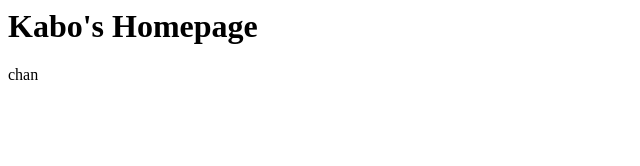
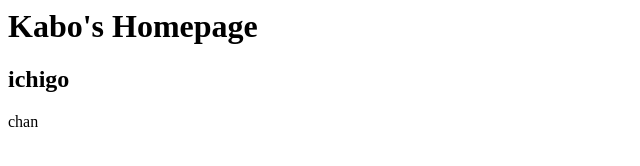
Before and after one commit to kabochan-lake/programing-pwa, a plain HTML site: page index.html in a window 1280 px wide. Shown: the whole page, without its empty margins (0-640 px from the left). Drawn offline with Linux system fonts and the light colour scheme.

Commit message:
Update index.html

```diff
--- a/index.html
+++ b/index.html
@@ -1,6 +1,7 @@
 <html>
   <body>
     <h1>Kabo's Homepage</h1>
+    <h2>ichigo</h2>
     chan
   </body>
 </html>
```
